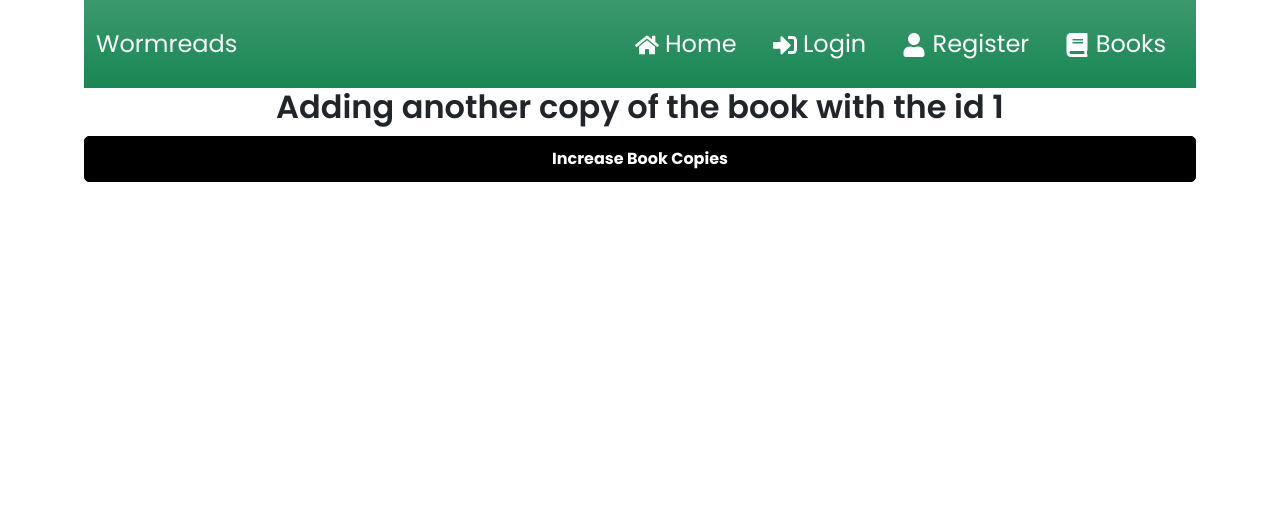
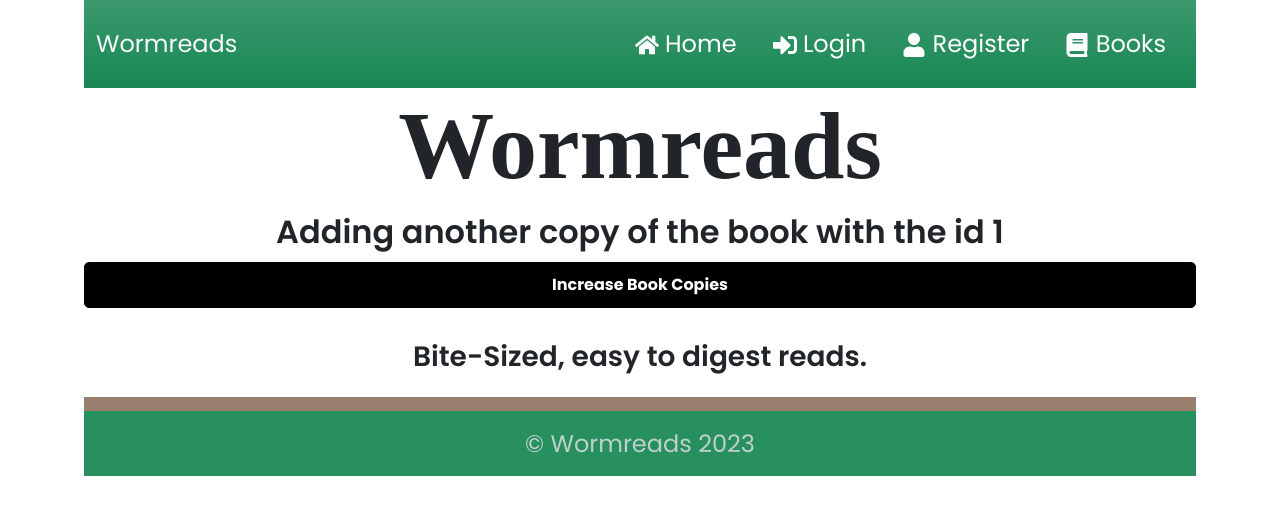
Before and after one commit to M-Hawk/T3A2, a React (Vite) app in the folder src/frontend/: page /books/add/copy/1 in a window 1280 px wide. Shown: the top 514 px of the page. Built offline with nearby package versions, Linux system fonts and the light colour scheme; a web font is replaced by a local one.

Commit message:
Added header and footer

```diff
--- a/src/frontend/src/App.jsx
+++ b/src/frontend/src/App.jsx
@@ -1,5 +1,7 @@
 import { BrowserRouter as Router, Routes, Route } from "react-router-dom"
 import NavBar from "./components/NavBar"
+import Header from "./components/Header"
+import Footer from "./components/Footer"
 import Home from "./pages/Home"
 import Login from "./pages/Login"
 import Register from "./pages/Register"
@@ -14,6 +16,7 @@ const App = () => {
       <Router>
         <div className="container">
             <NavBar />
+            <Header />
             <Routes>
               <Route path="/" element={<Home />} />
               <Route path="/login" element={<Login />} />
@@ -23,6 +26,7 @@ const App = () => {
               <Route path="/books/add/details" element={<AddBookDetails />} />
               <Route path="/books/add/copy/:details" element={<AddBookCopy />} />
             </Routes>
+            <Footer />
         </div>
       </Router>
     </>
--- /dev/null
+++ b/src/frontend/src/components/Footer.jsx
@@ -0,0 +1,46 @@
+
+const Footer = () => {
+  return (
+    <>
+      <footer>
+        <section id="contact-details">
+            <div>
+                <h3>Bite-Sized, easy to digest reads.</h3>
+            </div>
+        </section>
+        <section class="copyright-info">
+            <h6>&copy; Wormreads 2023</h6>
+        </section>
+      </footer>
+
+      {/* <div class="container">
+        <footer class="d-flex flex-wrap justify-content-between align-items-center py-3 my-4 border-top">
+          <p class="col-md-4 mb-0 text-muted">&copy; 2023 Wormreads, Inc</p>
+
+          <a href="/" class="col-md-4 d-flex align-items-center justify-content-center mb-3 mb-md-0 me-md-auto link-dark text-decoration-none">
+            <svg class="bi me-2" width="40" height="32"><use xlink:href="#bootstrap"/></svg>
+          </a>
+
+          <ul class="nav col-md-4 justify-content-end">
+            <li class="nav-item"></li>
+          </ul>
+        </footer>
+      </div> */}
+      {/* <div class="container">
+        <footer class="d-flex flex-wrap justify-content-between align-items-center py-3 my-4 border-top">
+          <p class="col-md-4 mb-0 text-muted">&copy; </p>
+
+          <a href="/" class="col-md-4 d-flex align-items-center justify-content-center mb-3 mb-md-0 me-md-auto link-dark text-decoration-none">
+            <svg class="bi me-2" width="40" height="32"><use xlink:href="#bootstrap"/></svg>
+          </a>
+
+
+
+        </footer>
+      </div>
+       */}
+      </>
+  )
+}
+
+export default Footer
--- /dev/null
+++ b/src/frontend/src/components/Header.jsx
@@ -0,0 +1,9 @@
+import React from 'react'
+
+const Header = () => {
+  return (
+    <h1>Wormreads</h1>
+  )
+}
+
+export default Header
--- a/src/frontend/src/index.css
+++ b/src/frontend/src/index.css
@@ -264,3 +264,54 @@ img {
   font-size: 1.5rem;
 
 }
+
+/* Footer Stylings */
+#contact-details {
+  display: flex;
+  background: white ;
+  margin-top: auto;
+  justify-content: center;
+  flex-wrap: wrap;
+  align-items: center;
+  padding: 0.5rem;
+}
+
+#contact-details p {
+    color: #99806e;
+    text-align: center;
+    padding: 0.3rem;
+    line-height: 1.5rem;
+}
+
+#contact-details h3 {
+    padding: 0.3rem;
+    text-align: center;
+
+}
+
+.copyright-info {
+    background: #288f5f;
+    border-top: solid 0.9rem #99806e;
+}
+
+.copyright-info h6 {
+    text-align: center;
+    color: #bdd0cc;
+    padding: 1rem;
+    margin-top: auto;
+    font-weight: 400;
+    font-size: 1.5rem;
+    line-height: 1.4;
+}
+
+/* Index (Homepage) Exclusive Stylings */
+.welcome-container img {
+    border-radius: 50%;
+    width: 60%
+}
+
+.welcome-container {
+    display: flex;
+    flex-direction: column;
+    align-items: center;
+}
--- a/src/frontend/src/pages/Home.jsx
+++ b/src/frontend/src/pages/Home.jsx
@@ -5,7 +5,6 @@ import { Link } from 'react-router-dom'
 const Home = () => {
   return (
     <div>
-      <h1>Wormreads</h1>
       <section className="heading">
         <h2>Welcome to the Wormreads Online Library</h2>
       </section>
```
